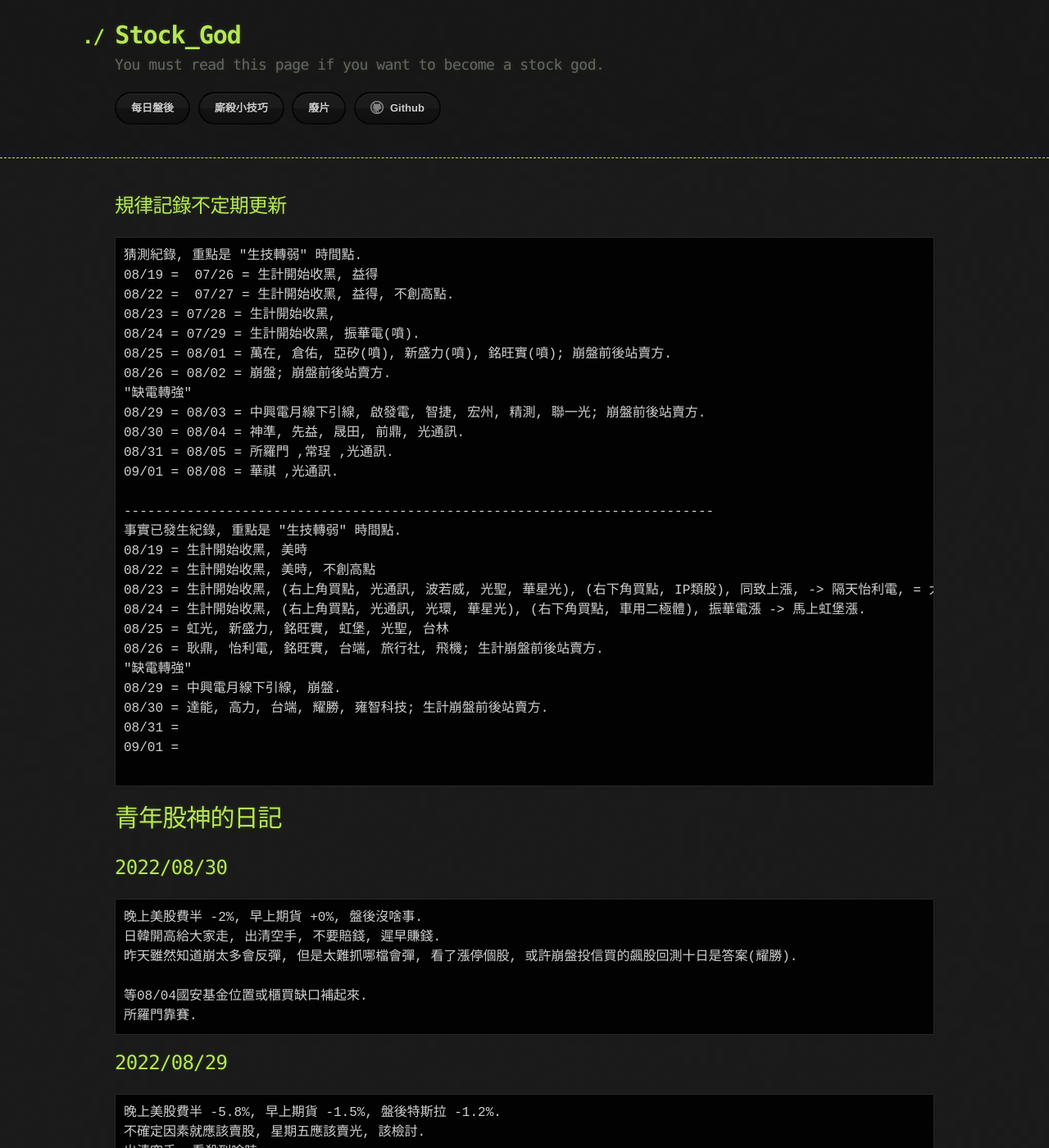
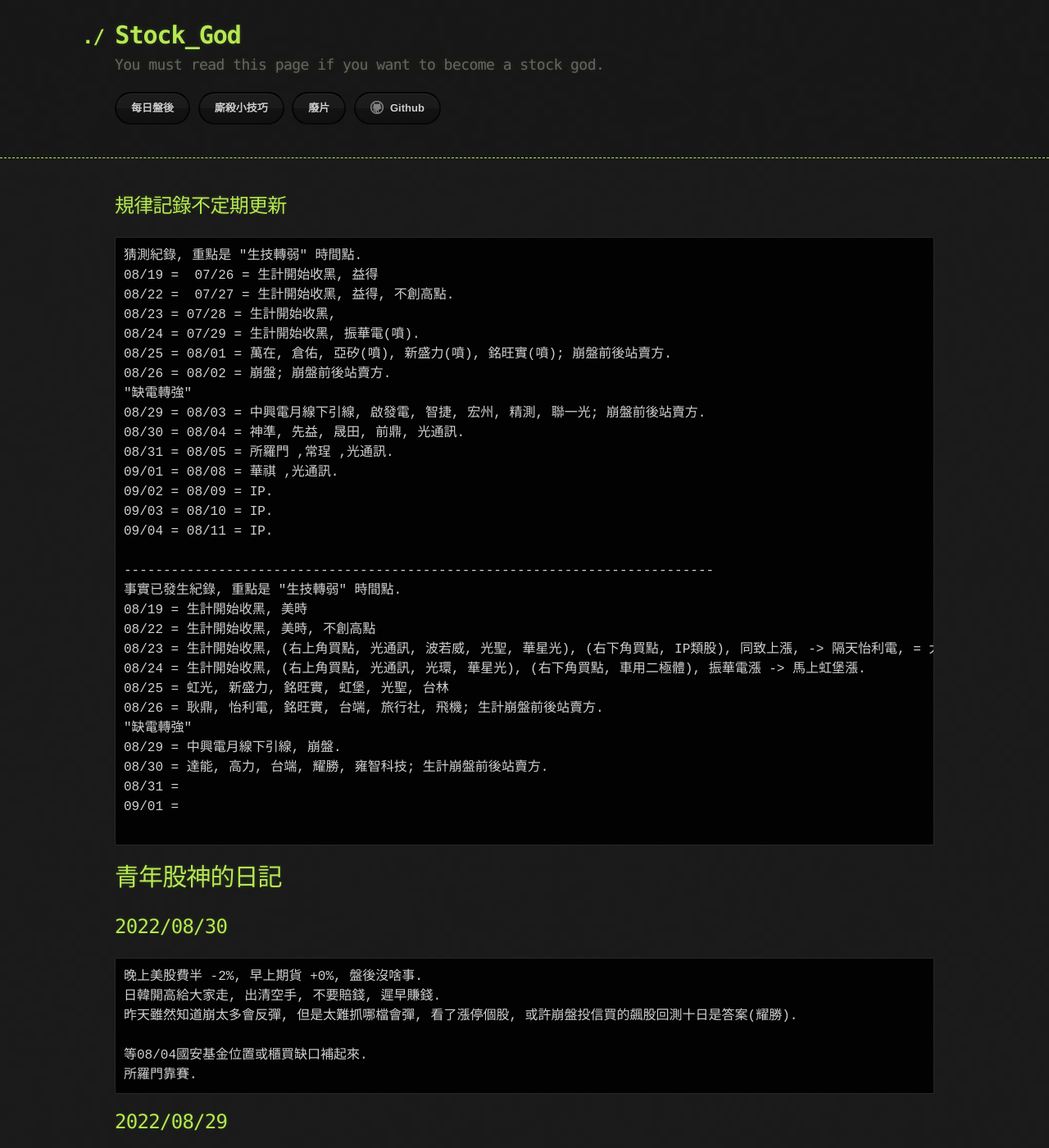
Before and after one commit to lepg5487/Stock_God, a Jekyll site: the page built from index.md, in a window 1280 px wide and 1400 px high. Shown: the whole window at 82% size. Built offline with Jekyll 4.4.1, drawn with Linux system fonts in a browser that asks for light colours; our own code applies the rules of GitHub Pages for plain Markdown files.

Commit message:
Update index.md

```diff
--- a/index.md
+++ b/index.md
@@ -16,6 +16,9 @@ layout: testlayouts
 08/30 = 08/04 = 神準, 先益, 晟田, 前鼎, 光通訊.
 08/31 = 08/05 = 所羅門 ,常珵 ,光通訊.
 09/01 = 08/08 = 華祺 ,光通訊.
+09/02 = 08/09 = IP.
+09/03 = 08/10 = IP.
+09/04 = 08/11 = IP.
 
 ---------------------------------------------------------------------------
 事實已發生紀錄, 重點是 "生技轉弱" 時間點.
```
